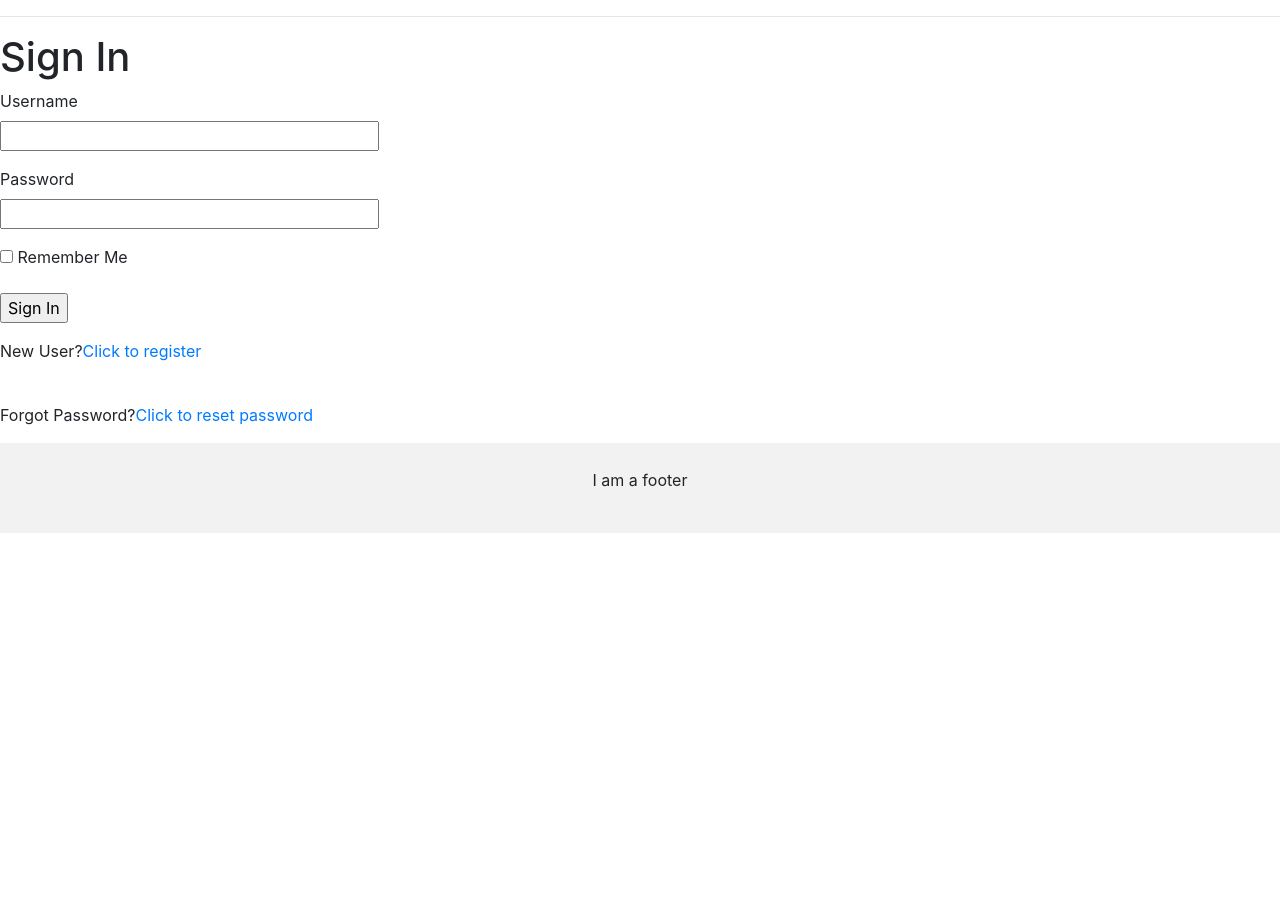
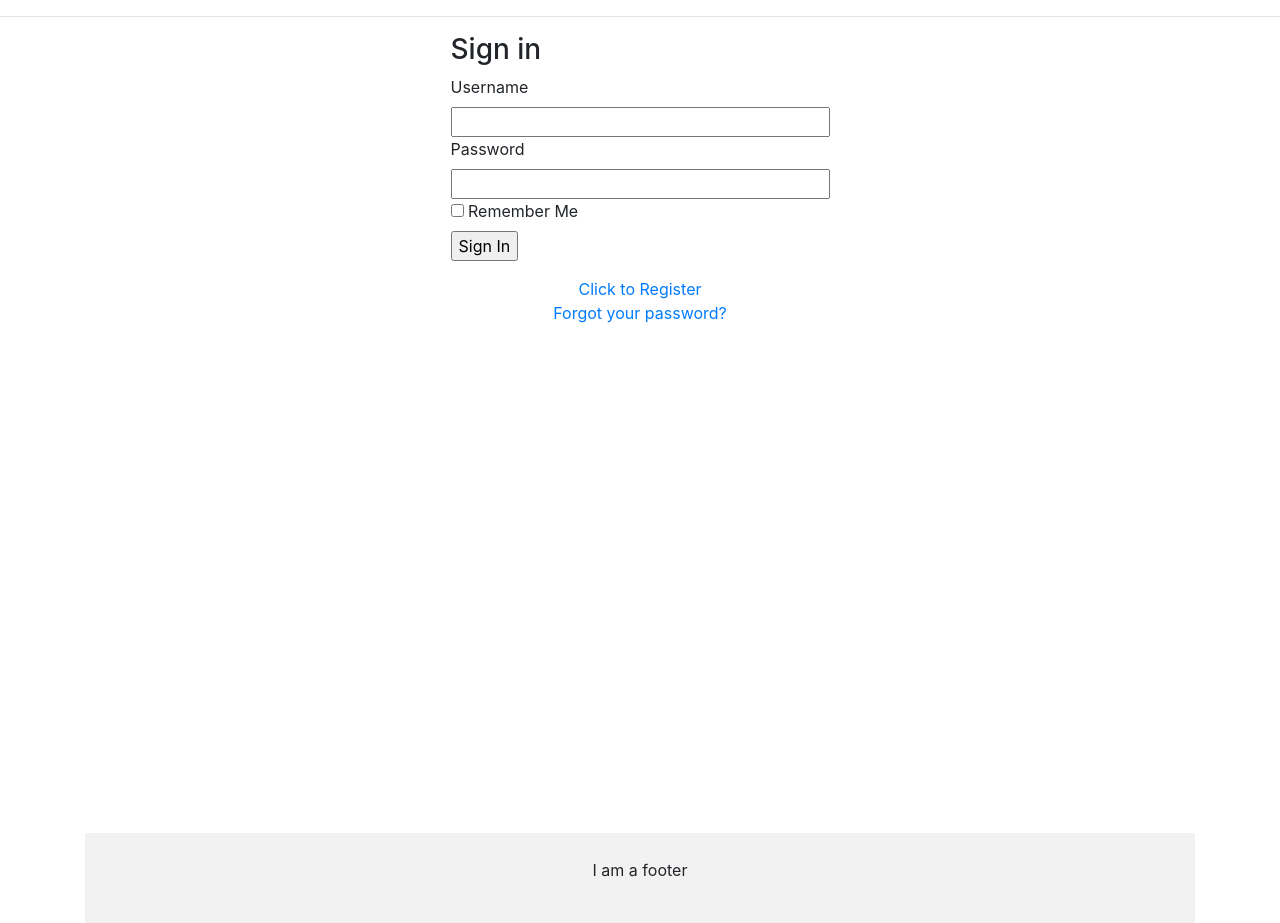
Before and after one commit to Gurjit29/BookstoreApp, a Flask app: page /login in a window 1280 px wide. Shown: the part 104-1027 px from the top of the page. Before the commit the page ends 637 px from the top, so only its background shows below. Run offline with Flask 2, Linux system fonts and the light colour scheme; some libraries are stand-ins or nearby versions.

Commit message:
Base login form

```diff
--- a/app/templates/login.html
+++ b/app/templates/login.html
@@ -1,26 +1,46 @@
 {% extends "base.html" %}
 
 {% block content %}
-    <h1>Sign In</h1>
+<div class="container">
+    <div class="d-flex justify-content-center h-100">
+        <div class="box">
+            <div class="box-header">
+                <h3>Sign in<h3>
+            </div>
+            <div class="box-body">
                 <form action="" method="post" novalidate>
                     {{ form.hidden_tag() }}
-        <p>
+                    <div class="user">
                         {{ form.username.label }}<br>
                         {{ form.username(size=32) }}<br>
                         {% for error in form.username.errors %}
                         <span style="color: red;">[{{ error }}]</span>
                         {% endfor %}
-        </p>
-        <p>
+                    </div>
+                    <div class="password">
                         {{ form.password.label }}<br>
                         {{ form.password(size=32) }}<br>
                         {% for error in form.password.errors %}
                         <span style="color: red;">[{{ error }}]</span>
                         {% endfor %}
-        </p>
-        <p>{{ form.remember_me() }} {{ form.remember_me.label }}</p>
-        <p>{{ form.submit() }}</p>
-    <p>New User?<a href="/register">Click to register</a></p><br>
-    <p>Forgot Password?<a href="/passwordReset">Click to reset password</a></p>
+                    </div>
+                    <div class="remember">
+                        {{ form.remember_me() }} {{ form.remember_me.label }}
+                    </div>
+                    <div class="submit">
+                        {{ form.submit() }}
+                    </div>
                 </form>
+            </div>
+            <div class="box-footer">
+                <div class="d-flex justify-content-center">
+                    <a href="/register">Click to Register</a></br>
+                </div>
+                <div class="d-flex justify-content-center">
+                    <a href="/passwordReset">Forgot your password?</a>
+                </div>
+            </div>
+        </div>
+    </div>
+<div>
 {% endblock %}
```
Lines whose indentation alone changed are shown as unchanged.
